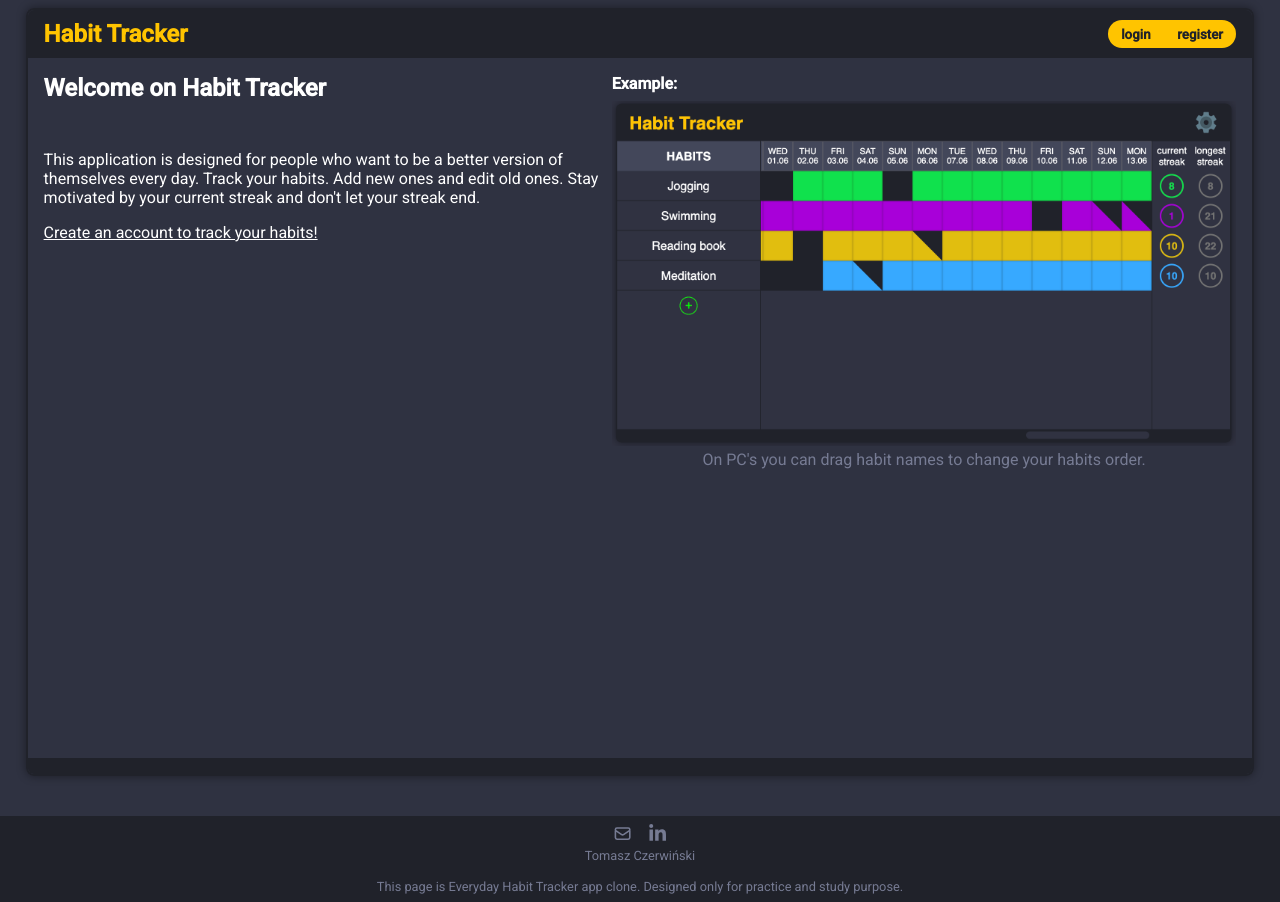
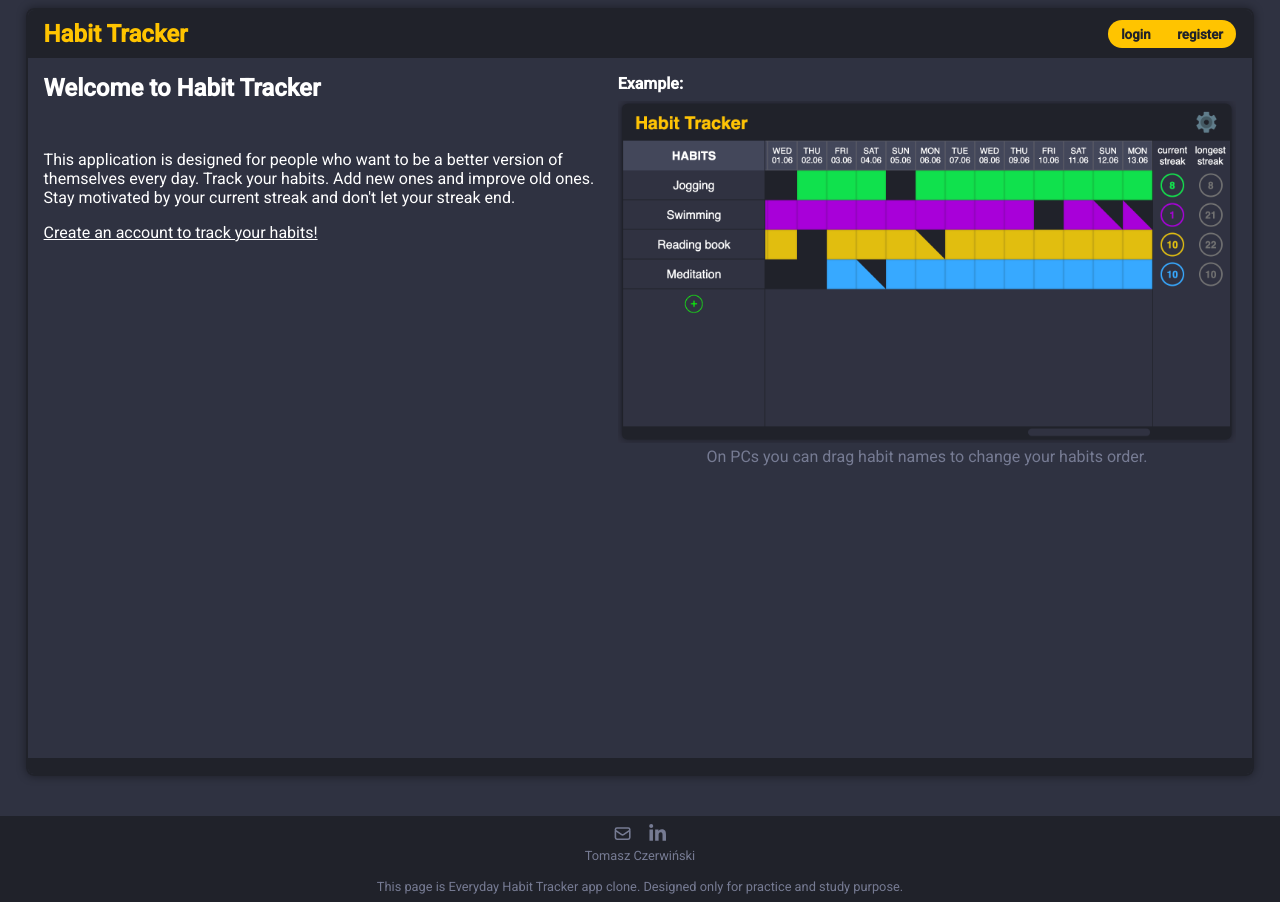
Before and after one commit to tomczer2t/habit-tracker-front, a React (Create React App) app: page / in a window 1280 px wide. Built offline with nearby package versions, Linux system fonts and the light colour scheme.

Commit message:
Changed API BASE_URL to habit tracker server, corrected typos.

```diff
--- a/src/api/axios.ts
+++ b/src/api/axios.ts
@@ -1,7 +1,7 @@
 import axiosDefault from 'axios';
 
-// const BASE_URL = 'https://habit-tracker.networkmanager.pl/api';
-const BASE_URL = 'http://localhost:3001/api';
+const BASE_URL = 'https://habit-tracker.networkmanager.pl/api';
+// const BASE_URL = 'http://localhost:3001/api';
 
 export const axios = axiosDefault.create({
   baseURL: BASE_URL,
--- a/src/components/Description/Description.tsx
+++ b/src/components/Description/Description.tsx
@@ -18,10 +18,10 @@ export const Description = () => {
 
   return (
     <section className="Description">
-      <h2 className="Description__title">Welcome on Habit Tracker</h2>
+      <h2 className="Description__title">Welcome to Habit Tracker</h2>
       <div className="Description__paraphs">
         <p>This application is designed for people who want to be a better version of themselves every day. Track your
-           habits. Add new ones and edit old ones. Stay motivated by your current streak and don't let your streak
+           habits. Add new ones and improve old ones. Stay motivated by your current streak and don't let your streak
            end. </p>
         <p><Link to="/register"
                  className="Description__register-link"
--- a/src/components/ExampleHabits/ExampleHabits.tsx
+++ b/src/components/ExampleHabits/ExampleHabits.tsx
@@ -10,7 +10,7 @@ export const ExampleHabits = () => {
     <div className="ExampleHabits">
       <h4 className="ExampleHabits__title">Example:</h4>
       <img src={ example } alt="example habits" className="ExampleHabits__image"/>
-      <p className="ExampleHabits__drag-info">On PC's you can drag habit names to change your habits order.</p>
+      <p className="ExampleHabits__drag-info">On PCs you can drag habit names to change your habits order.</p>
     </div>
   );
 };
```
Also changed, not shown: src/hooks/useUpdateHabits.ts (line endings or trailing spaces).
